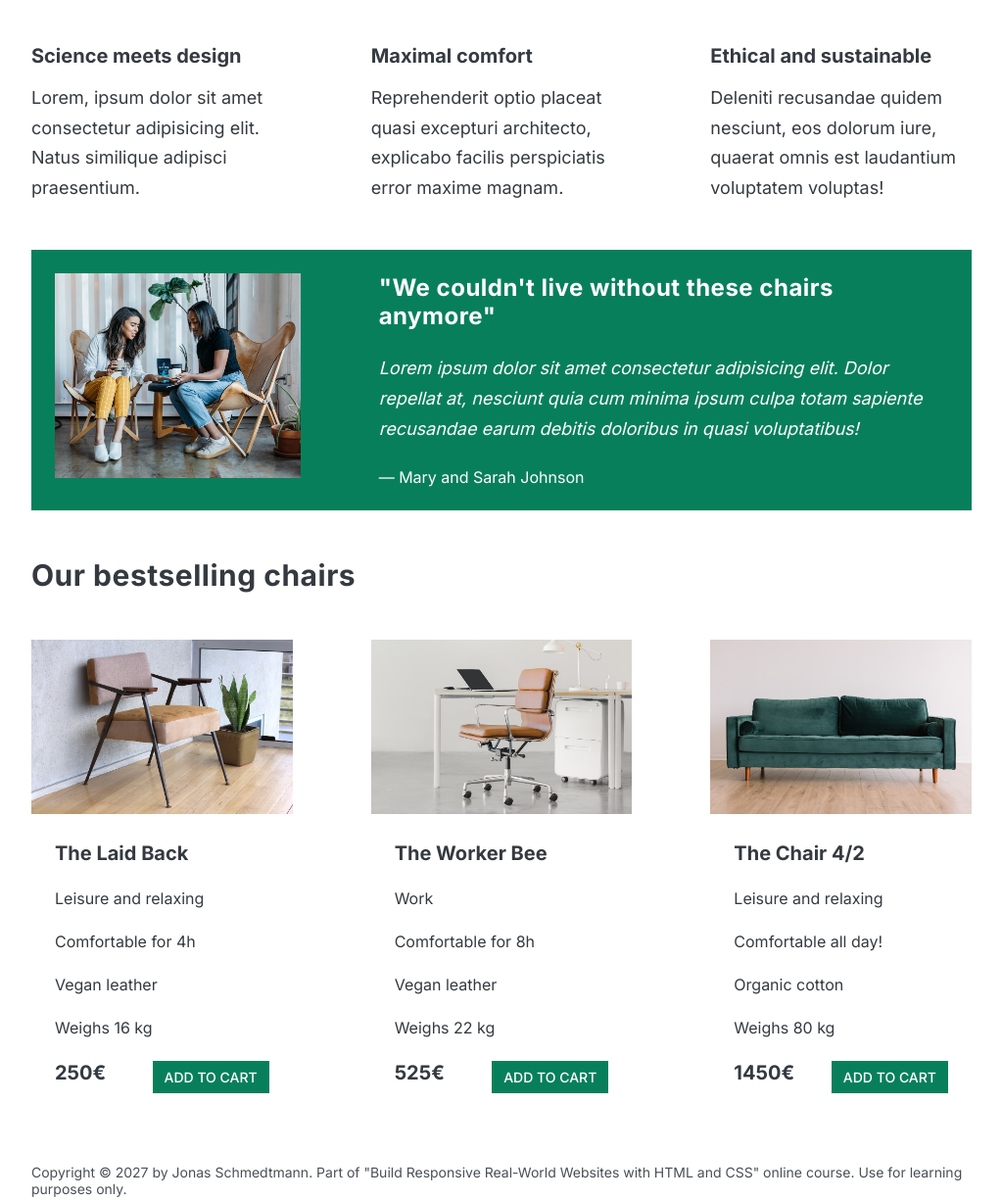
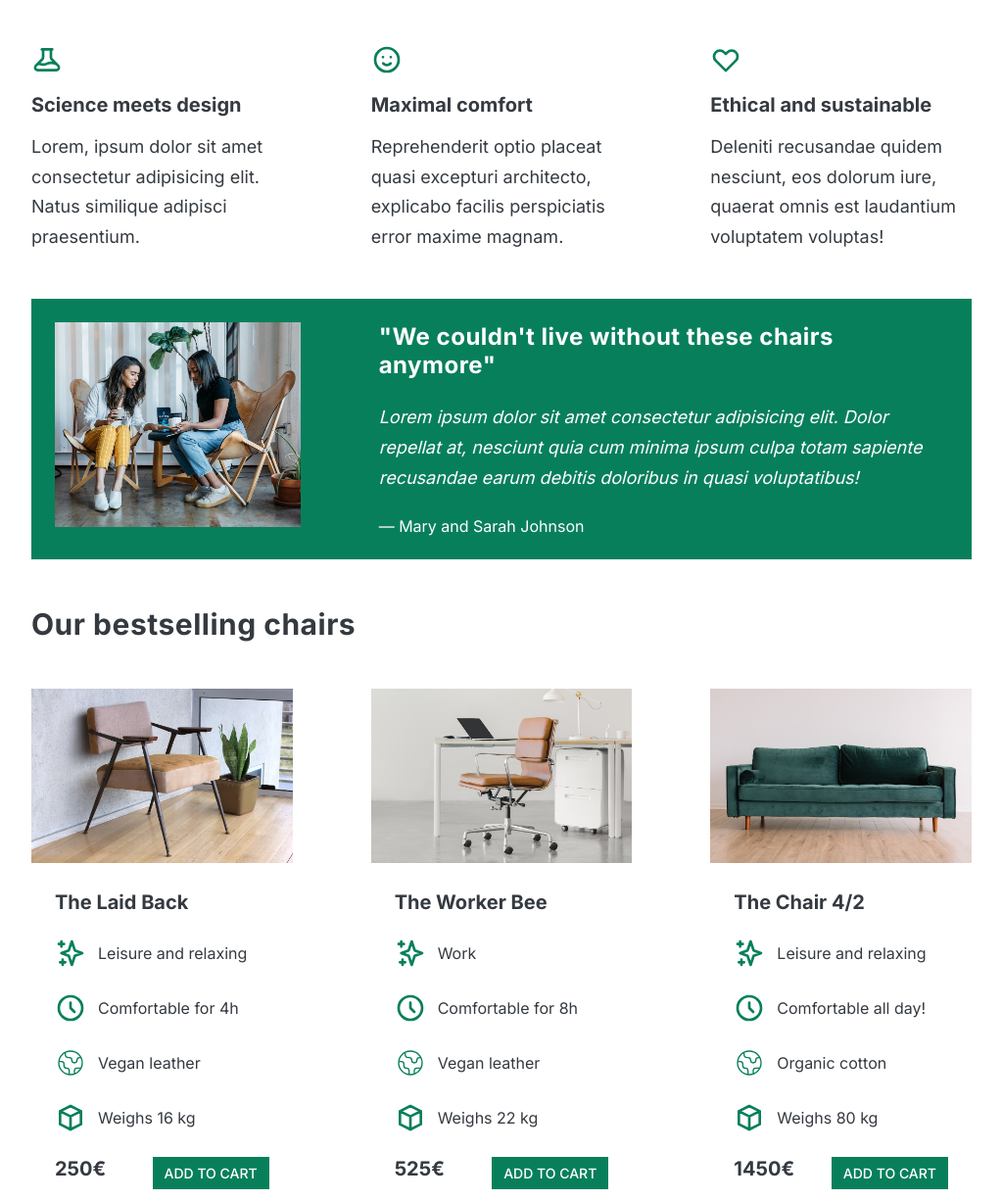
Before and after one commit to iampratiktandel/lisbon-chair-shop, a plain HTML site: page index.html in a window 1280 px wide. Shown: the part 575-1800 px from the top of the page at 98% size, without its empty margins (128-1151 px from the left). Drawn offline with Linux system fonts and the light colour scheme.

Commit message:
feat: icons

```diff
--- a/index.html
+++ b/index.html
@@ -29,6 +29,9 @@
         <h2>What makes our chairs special</h2>
         <div class="grid-3-cols">
           <div>
+            <svg xmlns="http://www.w3.org/2000/svg" class="h-6 w-6 features-icon" fill="none" viewBox="0 0 24 24" stroke="currentColor">
+              <path stroke-linecap="round" stroke-linejoin="round" stroke-width="2" d="M19.428 15.428a2 2 0 00-1.022-.547l-2.387-.477a6 6 0 00-3.86.517l-.318.158a6 6 0 01-3.86.517L6.05 15.21a2 2 0 00-1.806.547M8 4h8l-1 1v5.172a2 2 0 00.586 1.414l5 5c1.26 1.26.367 3.414-1.415 3.414H4.828c-1.782 0-2.674-2.154-1.414-3.414l5-5A2 2 0 009 10.172V5L8 4z" />
+            </svg>
             <p class="features-title"><strong>Science meets design</strong></p>
             <p class="features-text">
               Lorem, ipsum dolor sit amet consectetur adipisicing elit. Natus
@@ -37,6 +40,9 @@
           </div>
 
           <div>
+            <svg xmlns="http://www.w3.org/2000/svg" class="h-6 w-6 features-icon" fill="none" viewBox="0 0 24 24" stroke="currentColor">
+              <path stroke-linecap="round" stroke-linejoin="round" stroke-width="2" d="M14.828 14.828a4 4 0 01-5.656 0M9 10h.01M15 10h.01M21 12a9 9 0 11-18 0 9 9 0 0118 0z" />
+            </svg>
             <p class="features-title">
               <strong>Maximal comfort</strong>
             </p>
@@ -47,6 +53,9 @@
           </div>
 
           <div>
+            <svg xmlns="http://www.w3.org/2000/svg" class="h-6 w-6 features-icon" fill="none" viewBox="0 0 24 24" stroke="currentColor">
+              <path stroke-linecap="round" stroke-linejoin="round" stroke-width="2" d="M4.318 6.318a4.5 4.5 0 000 6.364L12 20.364l7.682-7.682a4.5 4.5 0 00-6.364-6.364L12 7.636l-1.318-1.318a4.5 4.5 0 00-6.364 0z" />
+            </svg>
             <p class="features-title">
               <strong>Ethical and sustainable</strong>
             </p>
@@ -83,15 +92,27 @@
               <ul class="chair-details">
                 <li>
                   <!-- Span is a generic INLINE text element, it doesn't have any meaning. It's like a div element, but inline -->
+                  <svg xmlns="http://www.w3.org/2000/svg" class="h-6 w-6 chair-icon" fill="none" viewBox="0 0 24 24" stroke="currentColor">
+                    <path stroke-linecap="round" stroke-linejoin="round" stroke-width="2" d="M5 3v4M3 5h4M6 17v4m-2-2h4m5-16l2.286 6.857L21 12l-5.714 2.143L13 21l-2.286-6.857L5 12l5.714-2.143L13 3z" />
+                  </svg>
                   <span>Leisure and relaxing</span>
                 </li>
                 <li>
+                  <svg xmlns="http://www.w3.org/2000/svg" class="h-6 w-6 chair-icon" fill="none" viewBox="0 0 24 24" stroke="currentColor">
+                    <path stroke-linecap="round" stroke-linejoin="round" stroke-width="2" d="M12 8v4l3 3m6-3a9 9 0 11-18 0 9 9 0 0118 0z" />
+                  </svg>
                   <span>Comfortable for 4h</span>
                 </li>
                 <li>
+                  <svg xmlns="http://www.w3.org/2000/svg" className="h-6 w-6" class="chair-icon" fill="none" viewBox="0 0 24 24" stroke="currentColor">
+                    <path strokeLinecap="round" strokeLinejoin="round" strokeWidth={2} d="M3.055 11H5a2 2 0 012 2v1a2 2 0 002 2 2 2 0 012 2v2.945M8 3.935V5.5A2.5 2.5 0 0010.5 8h.5a2 2 0 012 2 2 2 0 104 0 2 2 0 012-2h1.064M15 20.488V18a2 2 0 012-2h3.064M21 12a9 9 0 11-18 0 9 9 0 0118 0z" />
+                  </svg>
                   <span>Vegan leather</span>
                 </li>
                 <li>
+                  <svg xmlns="http://www.w3.org/2000/svg" class="h-6 w-6 chair-icon" fill="none" viewBox="0 0 24 24" stroke="currentColor">
+                    <path stroke-linecap="round" stroke-linejoin="round" stroke-width="2" d="M20 7l-8-4-8 4m16 0l-8 4m8-4v10l-8 4m0-10L4 7m8 4v10M4 7v10l8 4" />
+                  </svg>
                   <span>Weighs 16 kg</span>
                 </li>
               </ul>
@@ -108,15 +129,27 @@
               <h3>The Worker Bee</h3>
               <ul class="chair-details">
                 <li>
+                  <svg xmlns="http://www.w3.org/2000/svg" class="h-6 w-6 chair-icon" fill="none" viewBox="0 0 24 24" stroke="currentColor">
+                    <path stroke-linecap="round" stroke-linejoin="round" stroke-width="2" d="M5 3v4M3 5h4M6 17v4m-2-2h4m5-16l2.286 6.857L21 12l-5.714 2.143L13 21l-2.286-6.857L5 12l5.714-2.143L13 3z" />
+                  </svg>
                   <span>Work</span>
                 </li>
                 <li>
+                  <svg xmlns="http://www.w3.org/2000/svg" class="h-6 w-6 chair-icon" fill="none" viewBox="0 0 24 24" stroke="currentColor">
+                    <path stroke-linecap="round" stroke-linejoin="round" stroke-width="2" d="M12 8v4l3 3m6-3a9 9 0 11-18 0 9 9 0 0118 0z" />
+                  </svg>
                   <span>Comfortable for 8h</span>
                 </li>
                 <li>
+                  <svg xmlns="http://www.w3.org/2000/svg" className="h-6 w-6" class="chair-icon" fill="none" viewBox="0 0 24 24" stroke="currentColor">
+                    <path strokeLinecap="round" strokeLinejoin="round" strokeWidth={2} d="M3.055 11H5a2 2 0 012 2v1a2 2 0 002 2 2 2 0 012 2v2.945M8 3.935V5.5A2.5 2.5 0 0010.5 8h.5a2 2 0 012 2 2 2 0 104 0 2 2 0 012-2h1.064M15 20.488V18a2 2 0 012-2h3.064M21 12a9 9 0 11-18 0 9 9 0 0118 0z" />
+                  </svg>
                   <span>Vegan leather</span>
                 </li>
                 <li>
+                  <svg xmlns="http://www.w3.org/2000/svg" class="h-6 w-6 chair-icon" fill="none" viewBox="0 0 24 24" stroke="currentColor">
+                    <path stroke-linecap="round" stroke-linejoin="round" stroke-width="2" d="M20 7l-8-4-8 4m16 0l-8 4m8-4v10l-8 4m0-10L4 7m8 4v10M4 7v10l8 4" />
+                  </svg>
                   <span>Weighs 22 kg</span>
                 </li>
               </ul>
@@ -133,15 +166,27 @@
               <h3>The Chair 4/2</h3>
               <ul class="chair-details">
                 <li>
+                  <svg xmlns="http://www.w3.org/2000/svg" class="h-6 w-6 chair-icon" fill="none" viewBox="0 0 24 24" stroke="currentColor">
+                    <path stroke-linecap="round" stroke-linejoin="round" stroke-width="2" d="M5 3v4M3 5h4M6 17v4m-2-2h4m5-16l2.286 6.857L21 12l-5.714 2.143L13 21l-2.286-6.857L5 12l5.714-2.143L13 3z" />
+                  </svg>
                   <span>Leisure and relaxing</span>
                 </li>
                 <li>
+                  <svg xmlns="http://www.w3.org/2000/svg" class="h-6 w-6 chair-icon" fill="none" viewBox="0 0 24 24" stroke="currentColor">
+                    <path stroke-linecap="round" stroke-linejoin="round" stroke-width="2" d="M12 8v4l3 3m6-3a9 9 0 11-18 0 9 9 0 0118 0z" />
+                  </svg>
                   <span>Comfortable all day!</span>
                 </li>
                 <li>
+                  <svg xmlns="http://www.w3.org/2000/svg" className="h-6 w-6" class="chair-icon" fill="none" viewBox="0 0 24 24" stroke="currentColor">
+                    <path strokeLinecap="round" strokeLinejoin="round" strokeWidth={2} d="M3.055 11H5a2 2 0 012 2v1a2 2 0 002 2 2 2 0 012 2v2.945M8 3.935V5.5A2.5 2.5 0 0010.5 8h.5a2 2 0 012 2 2 2 0 104 0 2 2 0 012-2h1.064M15 20.488V18a2 2 0 012-2h3.064M21 12a9 9 0 11-18 0 9 9 0 0118 0z" />
+                  </svg>
                   <span>Organic cotton</span>
                 </li>
                 <li>
+                  <svg xmlns="http://www.w3.org/2000/svg" class="h-6 w-6 chair-icon" fill="none" viewBox="0 0 24 24" stroke="currentColor">
+                    <path stroke-linecap="round" stroke-linejoin="round" stroke-width="2" d="M20 7l-8-4-8 4m16 0l-8 4m8-4v10l-8 4m0-10L4 7m8 4v10M4 7v10l8 4" />
+                  </svg>
                   <span>Weighs 80 kg</span>
                 </li>
               </ul>
--- a/style.css
+++ b/style.css
@@ -109,6 +109,10 @@ img {
 
 /* FEATURES */
 .features-icon {
+  stroke: #087f5b;
+  width: 32px;
+  height: 32px;
+  margin-bottom: 14px;
 }
 
 .features-title {
@@ -172,6 +176,9 @@ h3 {
 }
 
 .chair-icon {
+  color: #087f5b;
+  width: 32px;
+  height: 32px;
 }
 
 .chair-price {
```
